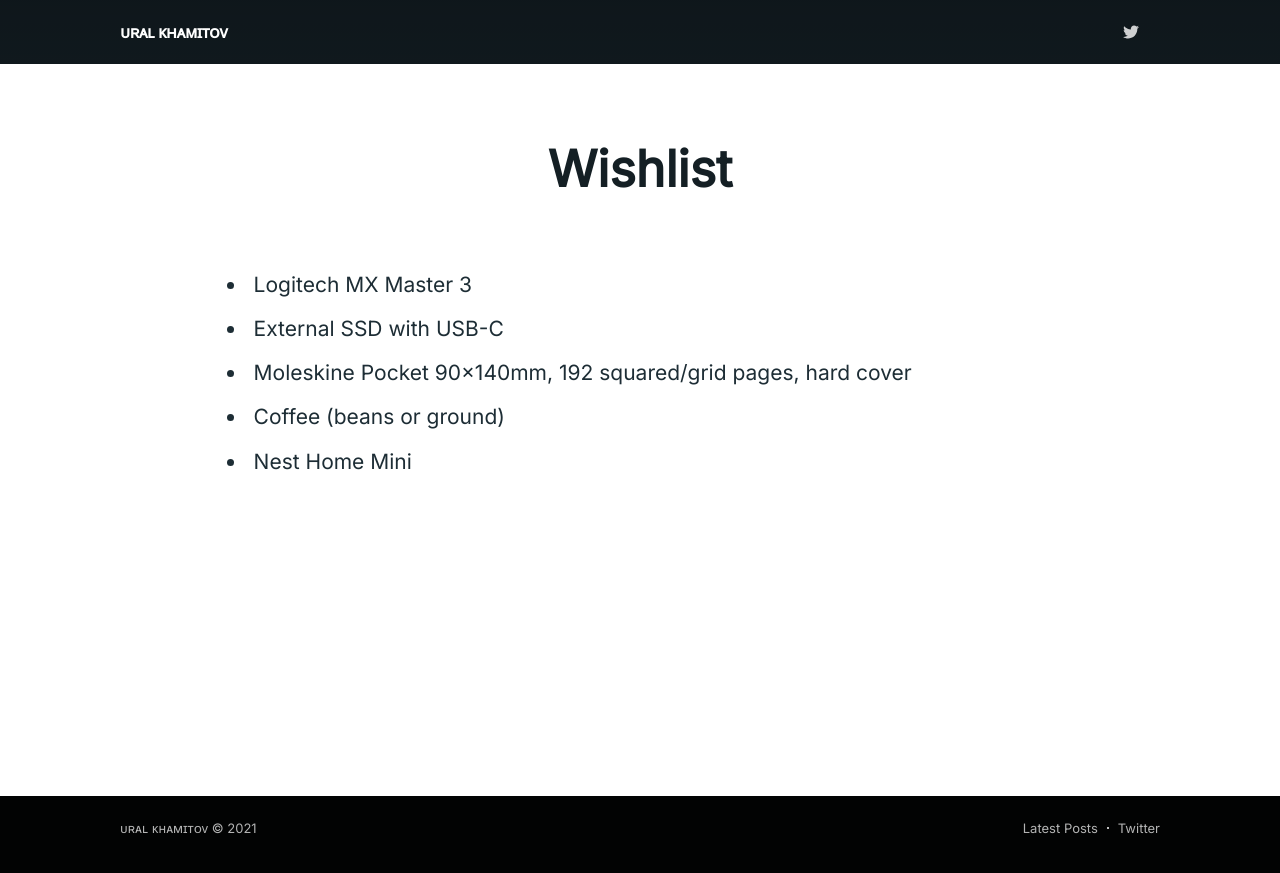
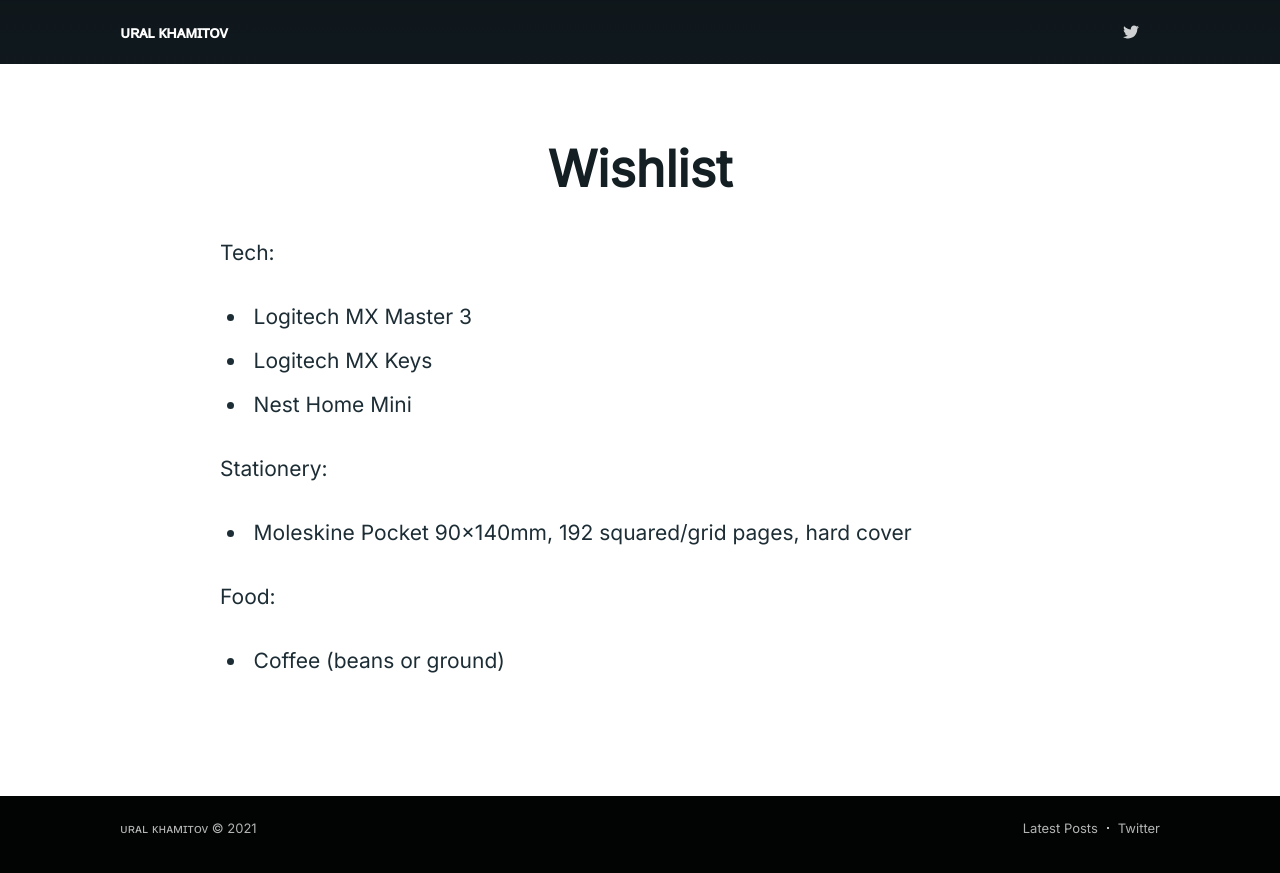
Before and after one commit to ukhamitov/ukhamitov.github.io, a Jekyll site: the page built from wishlist.md, in a window 1280 px wide. Shown: the top 873 px of the page. Built offline with Jekyll 4.4.1, drawn with Linux system fonts in a browser that asks for light colours; nearby versions of some CDN libraries; comment, search, counter and statistics services are not loaded.

Commit message:
Update wishlish

```diff
--- a/wishlist.md
+++ b/wishlist.md
@@ -8,11 +8,22 @@ subclass: 'post page'
 ---
 
 <p>
-  <ul>
-	<li>Logitech MX Master 3</li>
-	<li>External SSD with USB-C</li>
-	<li>Moleskine Pocket 90x140mm, 192 squared/grid pages, hard cover</li>
-	<li>Coffee (beans or ground)</li>
-	<li>Nest Home Mini</li>
-  </ul>
+	Tech:
+  	<ul>
+		<li>Logitech MX Master 3</li>
+		<li>Logitech MX Keys</li>
+		<li>Nest Home Mini</li>
+	</ul>
 </p>
+<p>
+	Stationery:
+	<ul>
+		<li>Moleskine Pocket 90x140mm, 192 squared/grid pages, hard cover</li>
+	</ul>
+</p>
+<p>
+	Food:
+	<ul>
+		<li>Coffee (beans or ground)</li>
+	</ul>
+</p>
```
